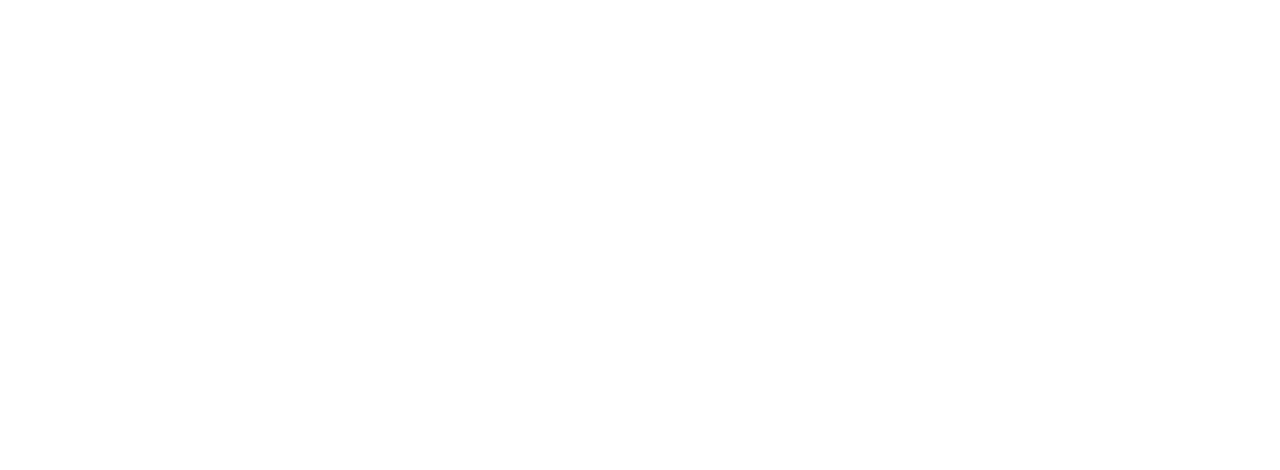
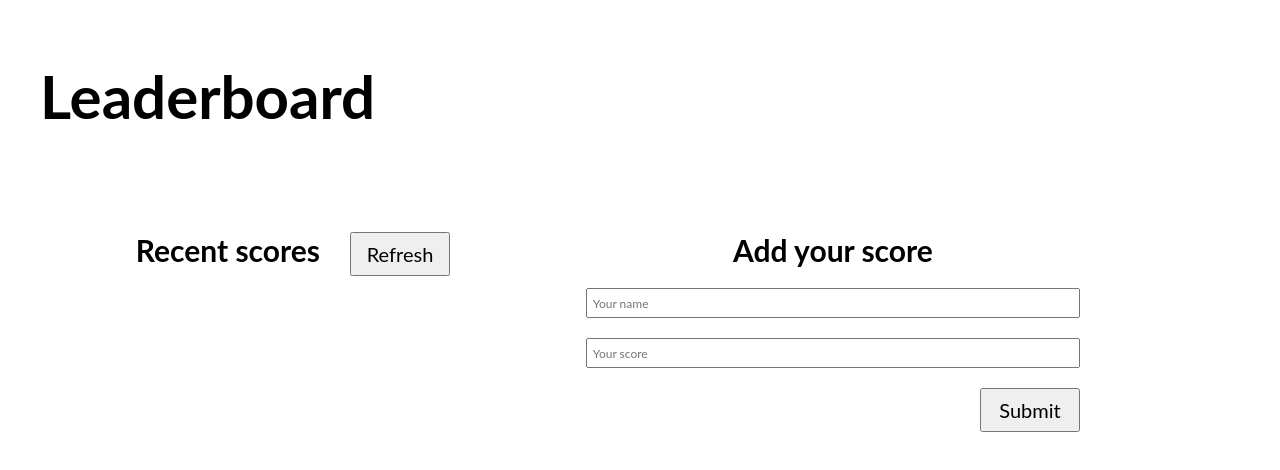
Before and after one commit to fahdrahali/leaderboard, a website built with webpack: page src/index.html in a window 1280 px wide. Built offline with nearby package versions, Linux system fonts and the light colour scheme; a web font is replaced by a local one.

Commit message:
build a content

```diff
--- a/src/index.html
+++ b/src/index.html
@@ -4,9 +4,26 @@
     <meta charset="UTF-8">
     <meta http-equiv="X-UA-Compatible" content="IE=edge">
     <meta name="viewport" content="width=device-width, initial-scale=1.0">
+    <link rel="stylesheet" href="./style.css">
     <title>Leaderboard</title>
 </head>
 <body>
-
+    <main>
+        <h1>Leaderboard</h1>
+        <div class="container">
+        <div class="scores-card">
+            <div class="scores-card-header">
+              <h2>Recent scores</h2>
+              <button type="button">Refresh</button>
+            </div>
+        </div>
+        <div class="form-score">
+            <h2>Add your score</h2>
+            <input type="text" name="name" id="name" placeholder="Your name" />
+            <input type="number" name="score" id="score" placeholder="Your score">
+            <button type="submit">Submit</button>
+        </div>
+    </div>
+    </main>
 </body>
 </html>
```
